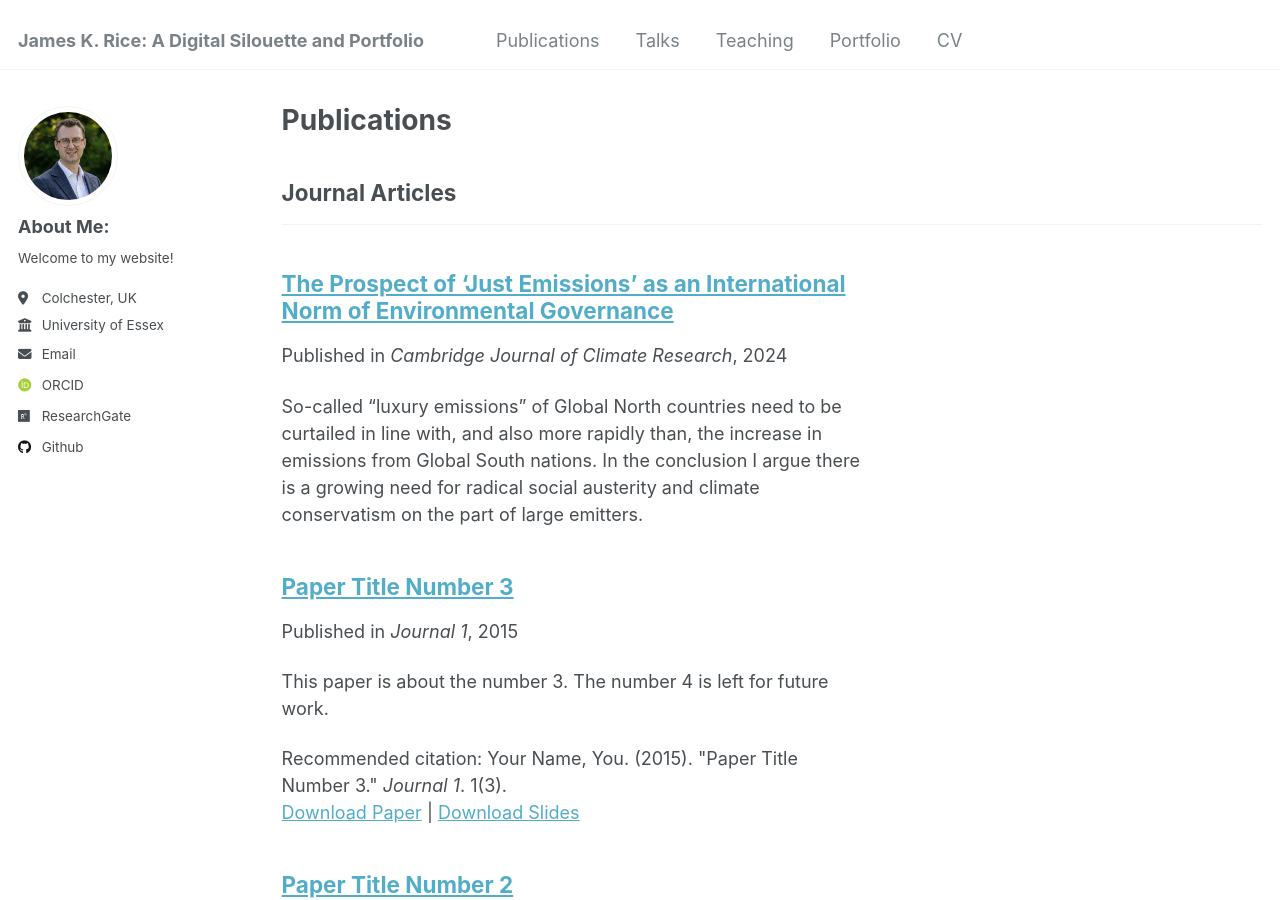
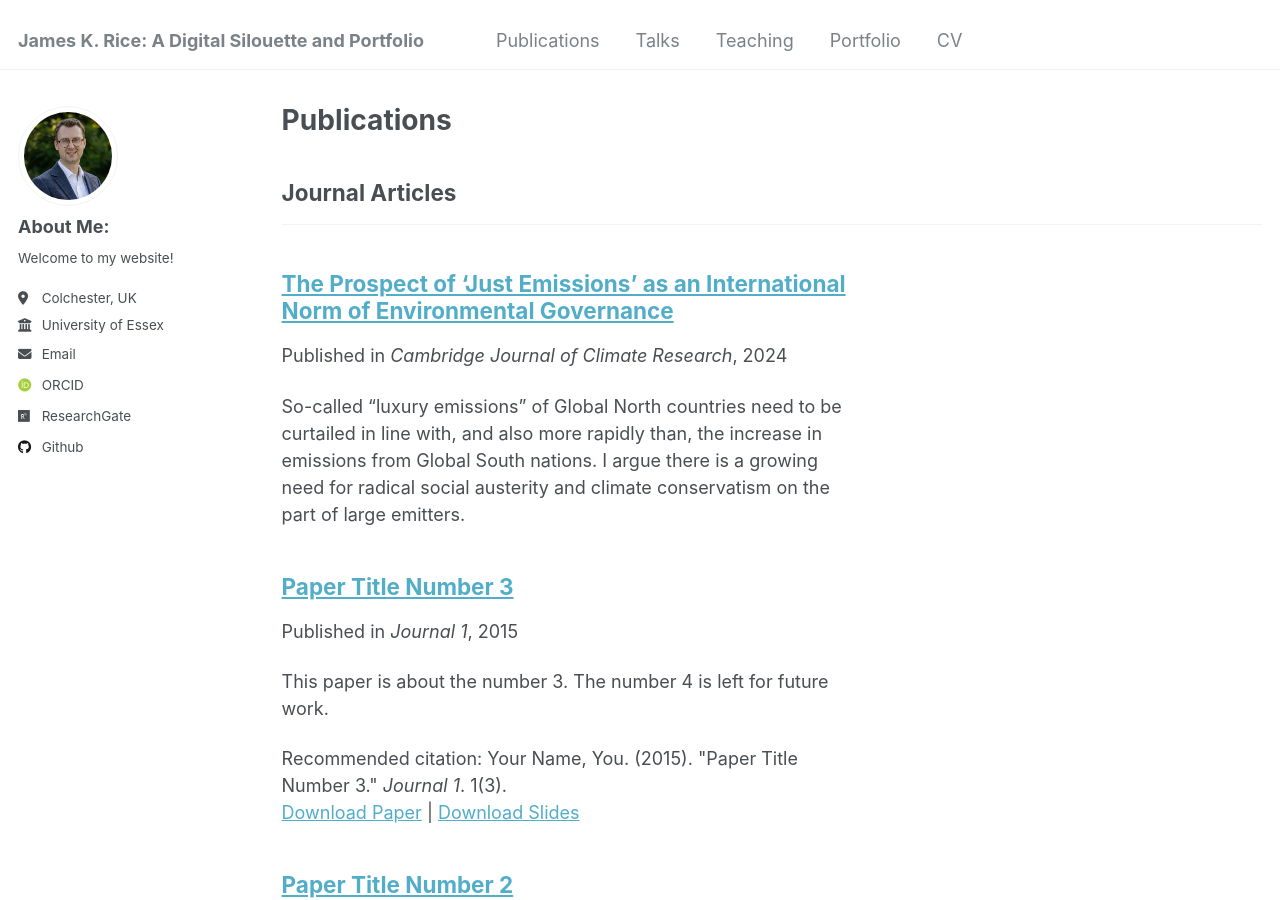
Before and after one commit to jameskrice7/jameskrice7.github.io, a Jekyll site: the page built from _pages/publications.html, in a window 1280 px wide and 900 px high. Built offline with Jekyll 4.4.1, drawn with Linux system fonts in a browser that asks for light colours; some web fonts are replaced.

Commit message:
Update 2009-10-01-paper-title-number-1.md
minor typographical change

```diff
--- a/_publications/2009-10-01-paper-title-number-1.md
+++ b/_publications/2009-10-01-paper-title-number-1.md
@@ -3,7 +3,7 @@
 collection: publications
 category: manuscripts
 permalink: /_publications/Just_Emissions
-excerpt: "So-called “luxury emissions” of Global North countries need to be curtailed in line with, and also more rapidly than, the increase in emissions from Global South nations. In the conclusion I argue there is a growing need for radical social austerity and climate conservatism on the part of large emitters."
+excerpt: "So-called “luxury emissions” of Global North countries need to be curtailed in line with, and also more rapidly than, the increase in emissions from Global South nations. I argue there is a growing need for radical social austerity and climate conservatism on the part of large emitters."
 date: 2024-11-01
 venue: 'Cambridge Journal of Climate Research'
 # slidesurl: 'http://academicpages.github.io/files/slides1.pdf'
```
